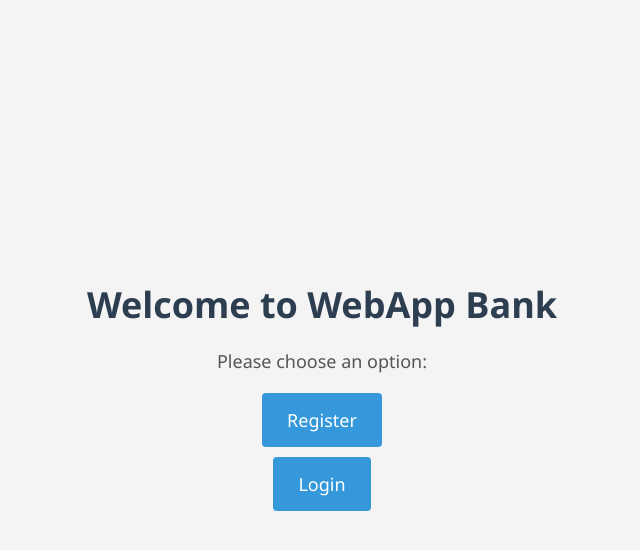
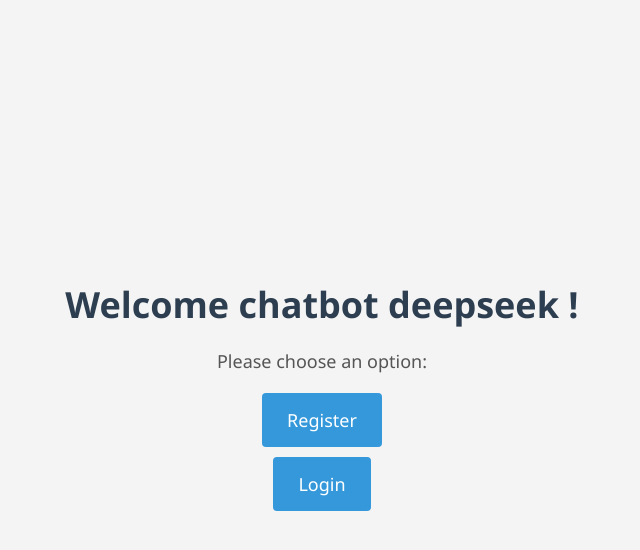
Before and after one commit to parvvaresh/deepspeek, a Flask app: page / in a window 1280 px wide. Shown: the top 550 px of the page, without its empty margins (318-958 px from the left). Run offline with Flask 2, Linux system fonts and the light colour scheme.

Commit message:
fix name of app

```diff
--- a/templates/index.html
+++ b/templates/index.html
@@ -9,7 +9,7 @@
 <body>
     <div class="container">
         <header>
-            <h1>Welcome to WebApp Bank</h1>
+            <h1>Welcome chatbot deepseek !</h1>
         </header>
         <main>
             <p>Please choose an option:</p>
```
